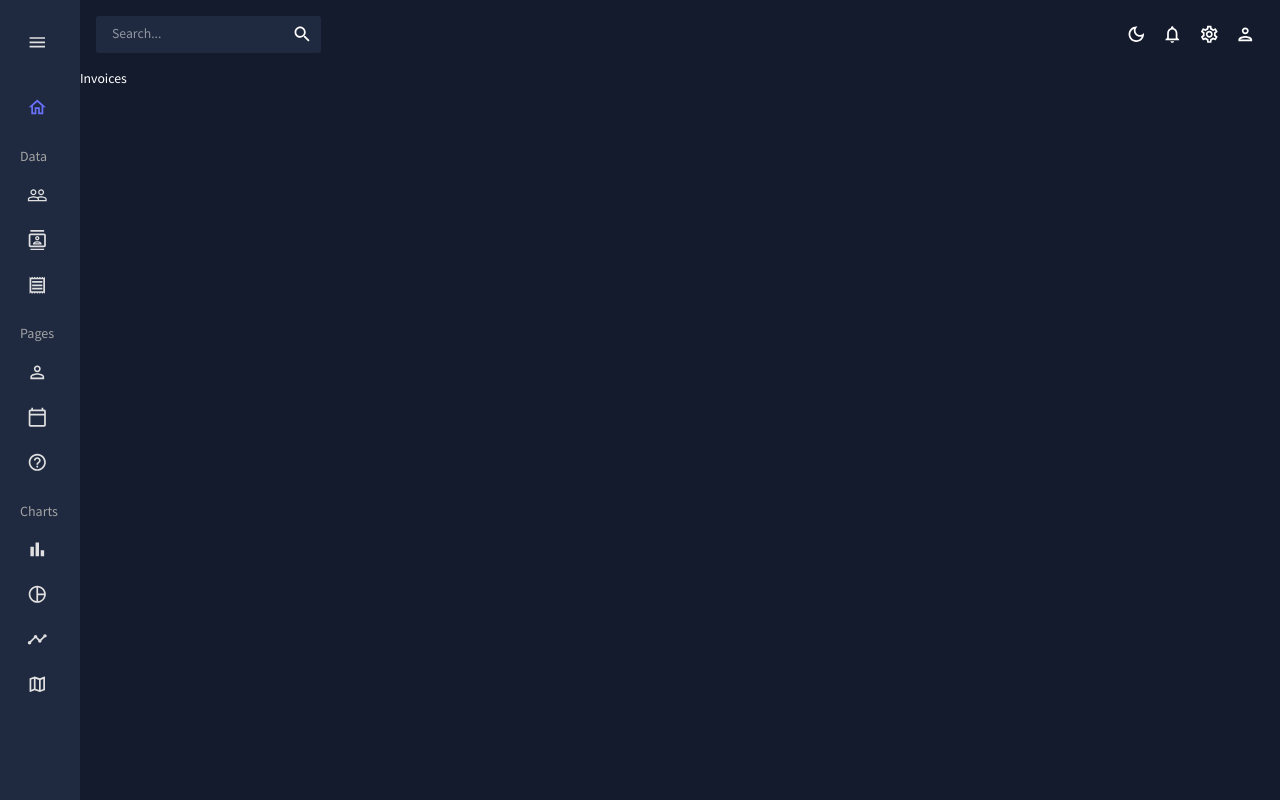
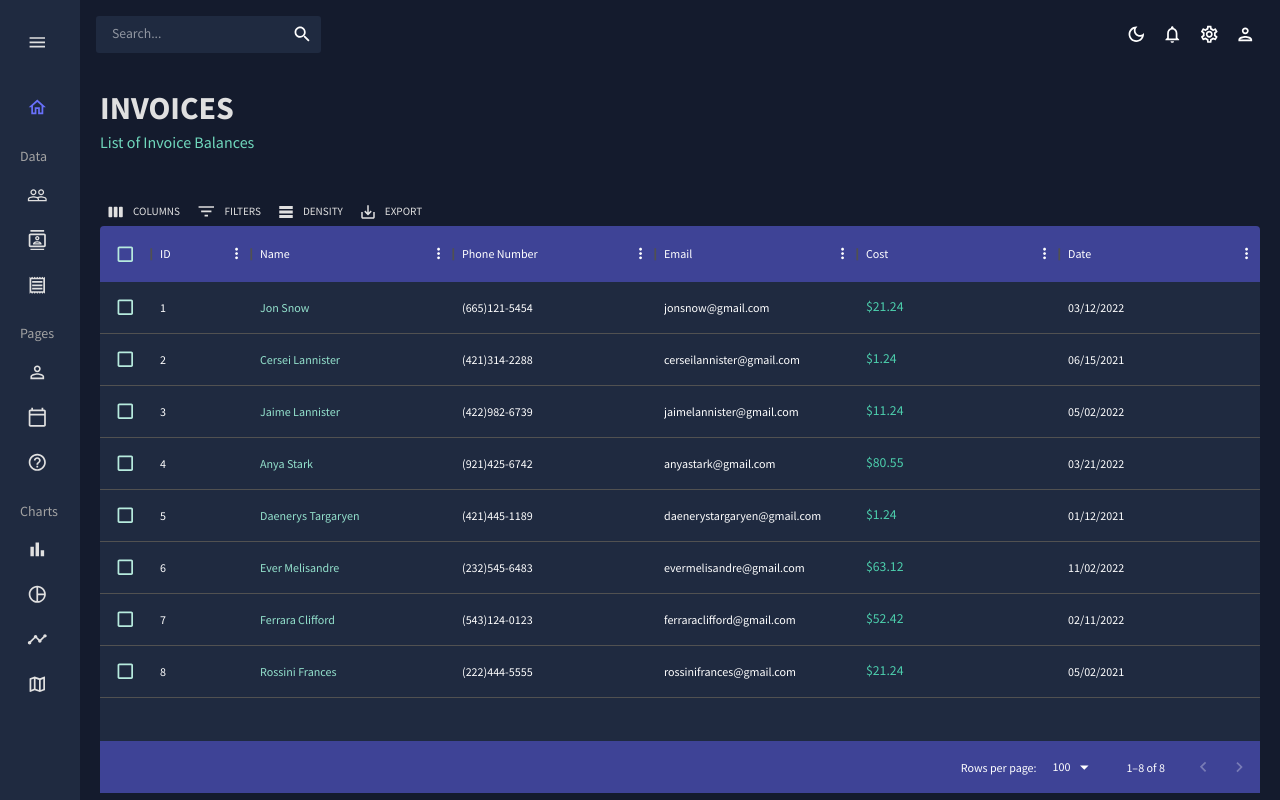
Before and after one commit to thientantran/MUI_2, a React (Vite) app: page /invoices in a window 1280 px wide. Built offline with nearby package versions, Linux system fonts and the light colour scheme.

Commit message:
Data grid for invoices page

```diff
--- a/src/scenes/Invoices.jsx
+++ b/src/scenes/Invoices.jsx
@@ -1,5 +1,78 @@
+import { Box, Typography, useTheme } from "@mui/material";
+import { DataGrid, GridToolbar } from "@mui/x-data-grid";
 import React from "react";
 
+import Header from "../components/Header";
+import { mockDataInvoices } from "../data/mockData";
+import { tokens } from "../theme";
+
 export default function Invoices() {
-  return <div>Invoices</div>;
+  const theme = useTheme();
+  const colors = tokens(theme.palette.mode);
+  const columns = [
+    { field: "id", headerName: "ID" },
+    {
+      field: "name",
+      headerName: "Name",
+      cellClassName: "name-column--cell",
+      flex: 1,
+    },
+    { field: "phone", headerName: "Phone Number", flex: 1 },
+    { field: "email", headerName: "Email", flex: 1 },
+    {
+      field: "cost",
+      headerName: "Cost",
+      flex: 1,
+      renderCell: (params) => (
+        <Typography color={colors.greenAccent[500]}>
+          ${params.row.cost}
+        </Typography>
+      ),
+    },
+    { field: "date", headerName: "Date", flex: 1 },
+  ];
+  return (
+    <Box m="20px">
+      <Header title="INVOICES" subtitle="List of Invoice Balances" />
+      <Box
+        m="40px 0 0 0"
+        height="75vh"
+        sx={{
+          "& .MuiDataGrid-root": {
+            border: "none",
+          },
+          "& .MuiDataGrid-cell": {
+            borderBottom: "none",
+          },
+          "& .name-column--cell": {
+            color: colors.greenAccent[300],
+          },
+          "& .MuiDataGrid-columnHeaders": {
+            backgroundColor: colors.blueAccent[700],
+            borderBottom: "none",
+          },
+          "& .MuiDataGrid-virtualScroller": {
+            backgroundColor: colors.primary[400],
+          },
+          "& .MuiDataGrid-footerContainer": {
+            borderTop: "none",
+            backgroundColor: colors.blueAccent[700],
+          },
+          "& .MuiCheckbox-root": {
+            color: `${colors.greenAccent[200]} !important`,
+          },
+          "& .MuiDataGrid-toolbarContainer .MuiButton-text": {
+            color: `${colors.grey[100]} !important`,
+          },
+        }}
+      >
+        <DataGrid
+          checkboxSelection
+          rows={mockDataInvoices}
+          columns={columns}
+          slots={{ toolbar: GridToolbar }}
+        />
+      </Box>
+    </Box>
+  );
 }
```
